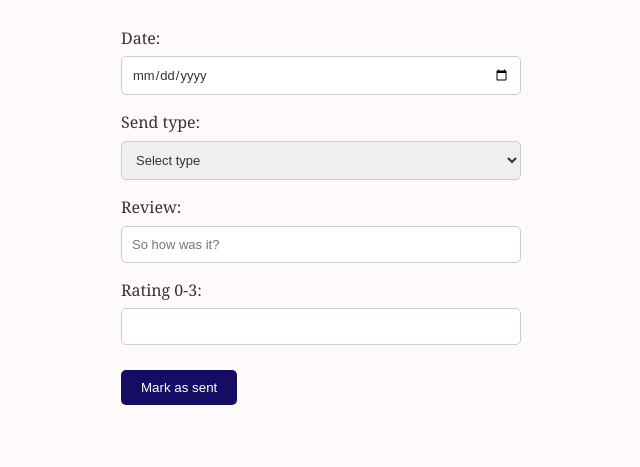
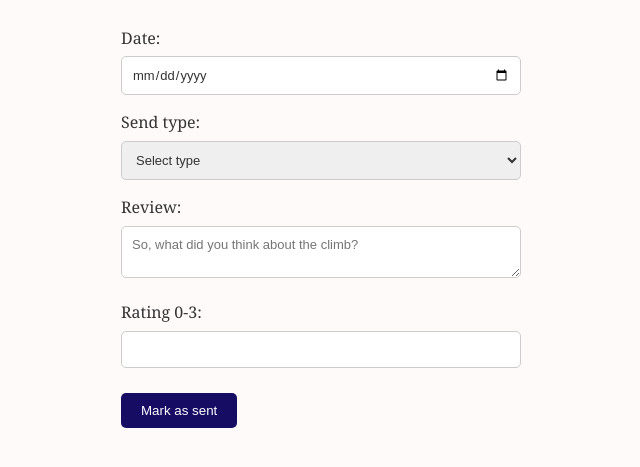
Before and after one commit to jokijen/hyped-climbing-tracker, a Flask app: template templates/log_send.html in a window 1280 px wide. Shown: the part 300-767 px from the top of the page, without its empty margins (119-759 px from the left). Run offline with Flask 3, Linux system fonts and the light colour scheme; the template is opened without the code that fills it, so the values that code supplies are empty.

Commit message:
changed an input field to textarea

```diff
--- a/templates/log_send.html
+++ b/templates/log_send.html
@@ -25,9 +25,9 @@
                 <option value="send">send</option>
             </select>
             <label for="review">Review:</label>
-            <input type="text" id="review" name="review" maxlength="1000" placeholder="So how was it?" required>
+            <textarea id="review" name="review" maxlength="1000" placeholder="So, what did you think about the climb?"></textarea>
             <label for="rating">Rating 0-3:</label>
-            <input type="number" id="rating" name="rating" min="0" max="3" required>
+            <input type="number" id="rating" name="rating" min="0" max="3">
             <input type="submit" value="Mark as sent">
             <input type="hidden" name="csrf_token" value="{{ session.csrf_token }}">
         </form>
```
